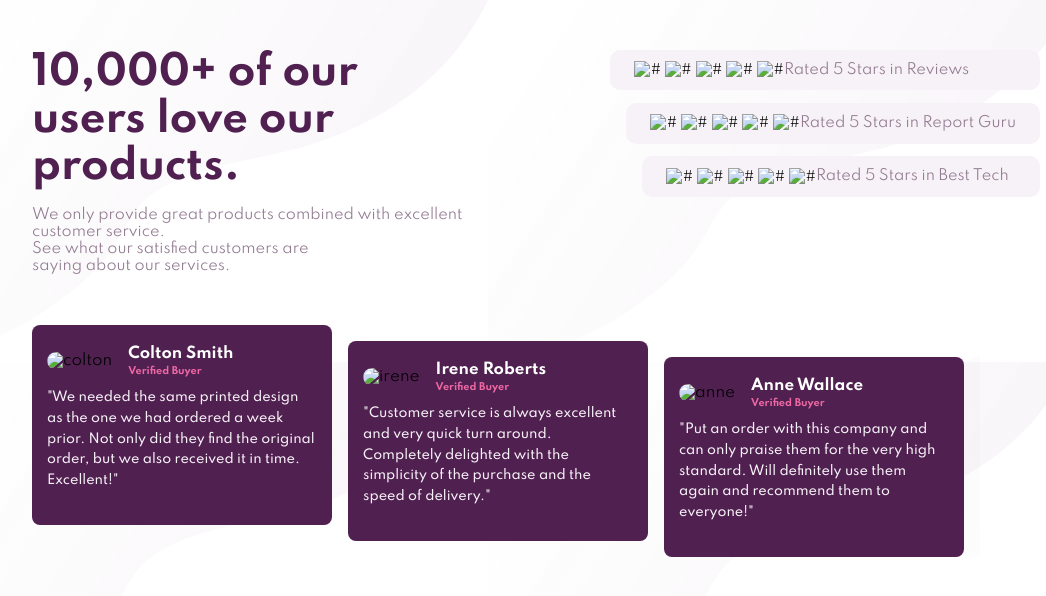
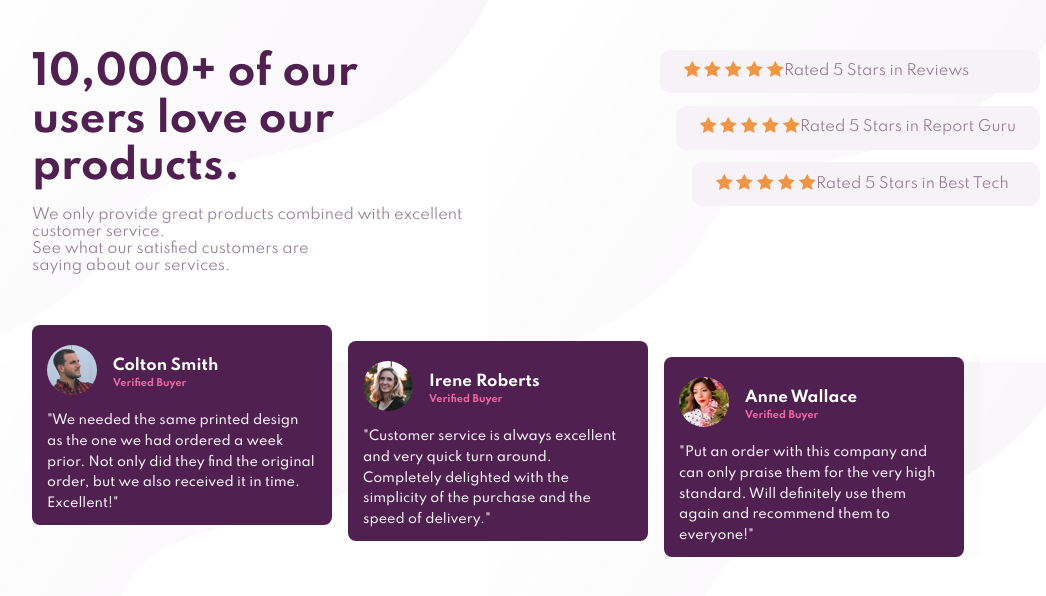
Before and after one commit to tchytech/social-proof, a plain HTML site: page index.html in a window 1280 px wide. Shown: the whole page, without its empty margins (96-1142 px from the left). Drawn offline with Linux system fonts and the light colour scheme; files whose address does not match are found by name.

Commit message:
Update index.html

```diff
--- a/index.html
+++ b/index.html
@@ -24,11 +24,11 @@
           <div class="rating-1">
             <div class="social-proof-rating">
               <div class="social-proof-rate-1">
-                <img src="./images/icon-star.svg" alt="#" />
-                <img src="./images/icon-star.svg" alt="#" />
-                <img src="./images/icon-star.svg" alt="#" />
-                <img src="./images/icon-star.svg" alt="#" />
-                <img src="./images/icon-star.svg" alt="#" />
+                <img src="icon-star.svg" alt="#" />
+                <img src="icon-star.svg" alt="#" />
+                <img src="icon-star.svg" alt="#" />
+                <img src="icon-star.svg" alt="#" />
+                <img src="icon-star.svg" alt="#" />
               </div>
               <div class="rate-text">
                 <p>Rated 5 Stars in Reviews</p>
@@ -37,11 +37,11 @@
           <div class="rating-2">
             <div class="social-proof-rating">
               <div class="social-proof">
-                <img src="./images/icon-star.svg" alt="#" />
-                <img src="./images/icon-star.svg" alt="#" />
-                <img src="./images/icon-star.svg" alt="#" />
-                <img src="./images/icon-star.svg" alt="#" />
-                <img src="./images/icon-star.svg" alt="#" />
+                <img src="icon-star.svg" alt="#" />
+                <img src="icon-star.svg" alt="#" />
+                <img src="icon-star.svg" alt="#" />
+                <img src="icon-star.svg" alt="#" />
+                <img src="icon-star.svg" alt="#" />
               </div>
               <div class="rate-text">
                 <p>Rated 5 Stars in Report Guru</p>
@@ -51,11 +51,11 @@
           <div class="rating-3">
             <div class="social-proof-rating">
               <div class="social-proof">
-                <img src="./images/icon-star.svg" alt="#" />
-                <img src="./images/icon-star.svg" alt="#" />
-                <img src="./images/icon-star.svg" alt="#" />
-                <img src="./images/icon-star.svg" alt="#" />
-                <img src="./images/icon-star.svg" alt="#" />
+                <img src="icon-star.svg" alt="#" />
+                <img src="icon-star.svg" alt="#" />
+                <img src="icon-star.svg" alt="#" />
+                <img src="icon-star.svg" alt="#" />
+                <img src="icon-star.svg" alt="#" />
               </div>
               <div class="rate-text">
                 <p>Rated 5 Stars in Best Tech</p>
@@ -69,7 +69,7 @@
               <div class="card-1 card">
                 <div class="card-img">
                   <div class="card-pic">
-                    <img src="/images/image-colton.jpg" alt="colton">
+                    <img src="image-colton.jpg" alt="colton">
                   </div>
                   <div class="card-details">
                     <h4>Colton Smith </h4>
@@ -85,7 +85,7 @@
               <div class="card-2 card">
                 <div class="card-img">
                   <div class="card-pic">
-                    <img src="/images/image-irene.jpg" alt="irene">
+                    <img src="image-irene.jpg" alt="irene">
                   </div>
                   <div class="card-details">
                     <h4>Irene Roberts </h4>
@@ -100,7 +100,7 @@
               <div class="card-3 card">
                 <div class="card-img">
                   <div class="card-pic">
-                    <img src="/images/image-anne.jpg" alt="anne">
+                    <img src="image-anne.jpg" alt="anne">
                   </div>
                   <div class="card-details">
                     <h4>Anne Wallace</h4>
```
